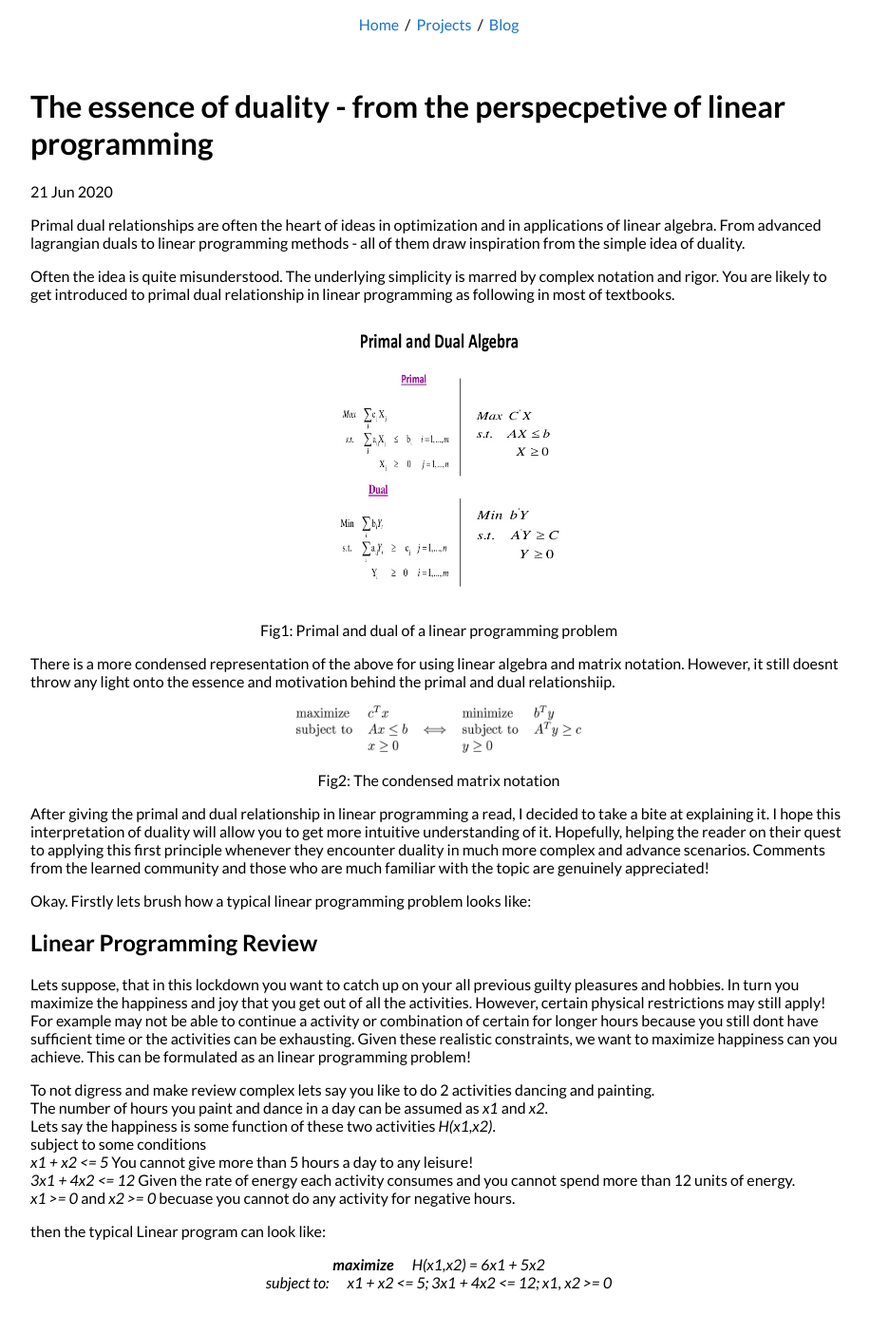
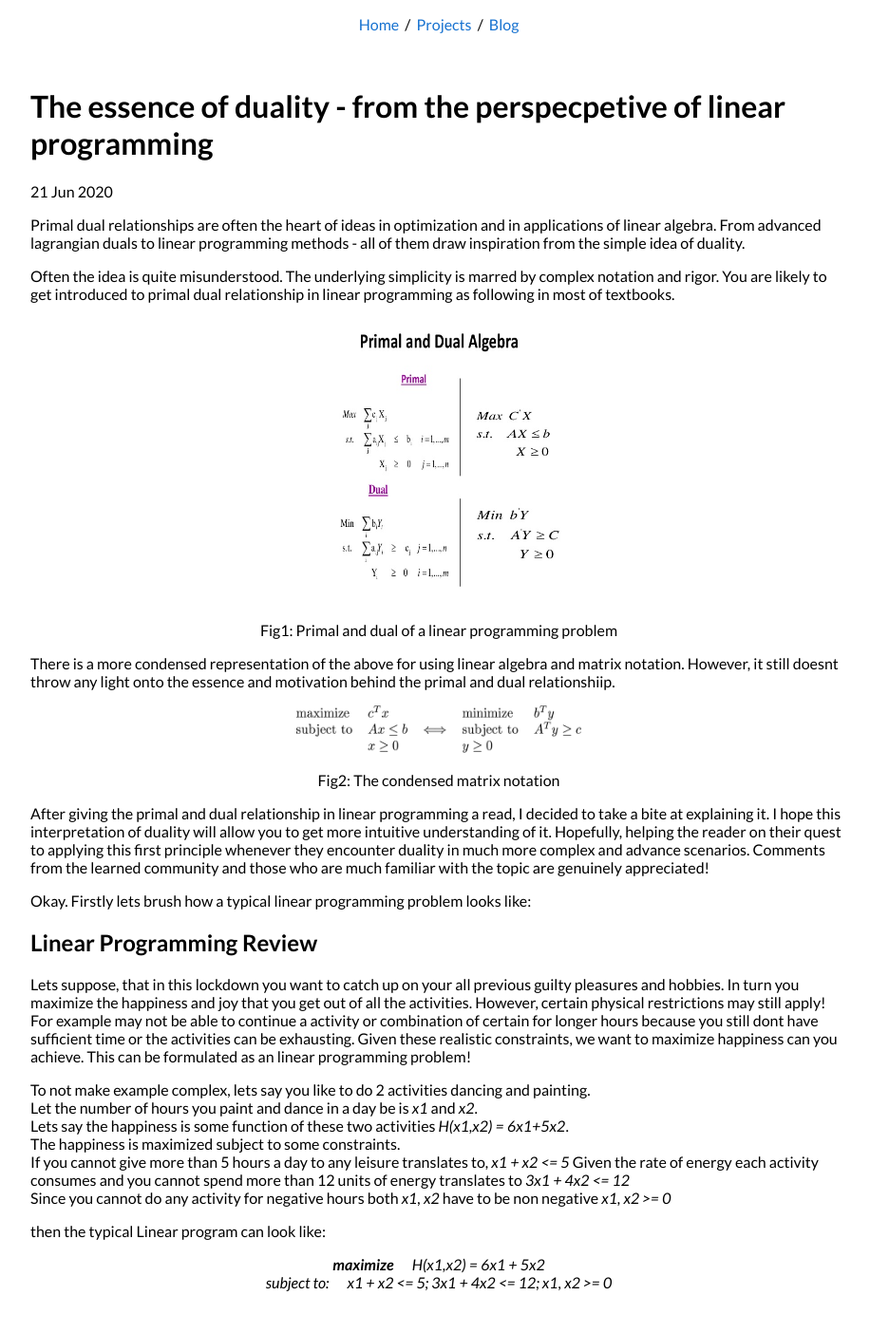
Before and after one commit to Anurag14/anurag14.github.io, a Jekyll site: the page built from _posts/2020-06-21-The-essence-of-duality.md, in a window 1280 px wide. Shown: the whole page at 95% size, without its empty margins (178-1094 px from the left). Built offline with Jekyll 4.4.1, drawn with Linux system fonts in a browser that asks for light colours.

Commit message:
Update 2020-06-21-The-essence-of-duality.md

```diff
--- a/_posts/2020-06-21-The-essence-of-duality.md
+++ b/_posts/2020-06-21-The-essence-of-duality.md
@@ -31,13 +31,13 @@ Okay. Firstly lets brush how a typical linear programming problem looks like:
 
 Lets suppose, that in this lockdown you want to catch up on your all previous guilty pleasures and hobbies. In turn you maximize the happiness and joy that you get out of all the activities. However, certain physical restrictions may still apply! For example may not be able to continue a activity or combination of certain for longer hours because you still dont have sufficient time or the activities can be exhausting. Given these realistic constraints, we want to maximize happiness can you achieve. This can be formulated as an linear programming problem!
 
-To not digress and make review complex lets say you like to do 2 activities dancing and painting.
-The number of hours you paint and dance in a day can be assumed as _x1_ and _x2_.
-Lets say the happiness is some function of these two activities _H(x1,x2)_.
-subject to some conditions
-_x1 + x2 <= 5_ You cannot give more than 5 hours a day to any leisure!
-_3x1 + 4x2 <= 12_ Given the rate of energy each activity consumes and you cannot spend more than 12 units of energy.
-_x1 >= 0_ and _x2 >= 0_ becuase you cannot do any activity for negative hours.
+To not make example complex, lets say you like to do 2 activities dancing and painting.
+Let the number of hours you paint and dance in a day be is _x1_ and _x2_.
+Lets say the happiness is some function of these two activities _H(x1,x2) = 6x1+5x2_.
+The happiness is maximized subject to some constraints.
+If you cannot give more than 5 hours a day to any leisure translates to, _x1 + x2 <= 5_
+Given the rate of energy each activity consumes and you cannot spend more than 12 units of energy translates to _3x1 + 4x2 <= 12_
+Since you cannot do any activity for negative hours both _x1, x2_ have to be non negative  _x1, x2 >= 0_
 
 then the typical Linear program can look like:
 <p align="center">
```
